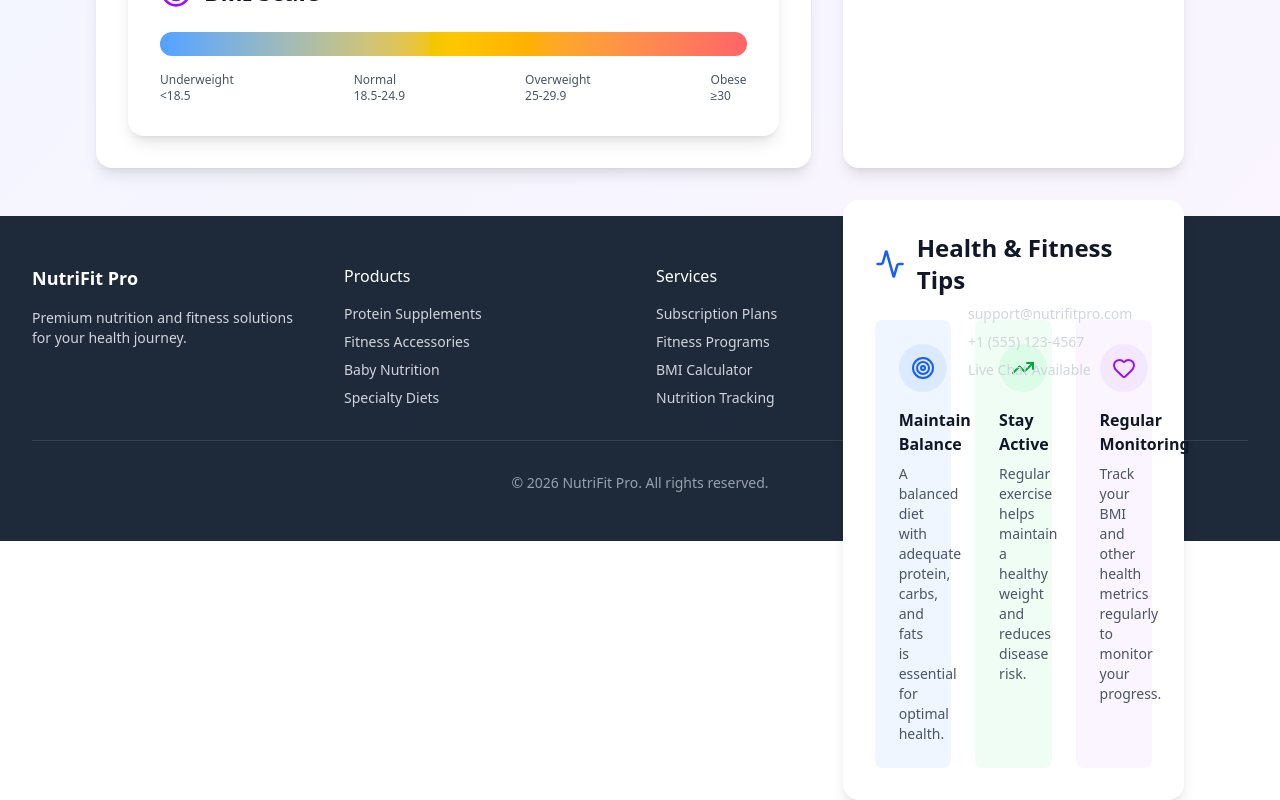
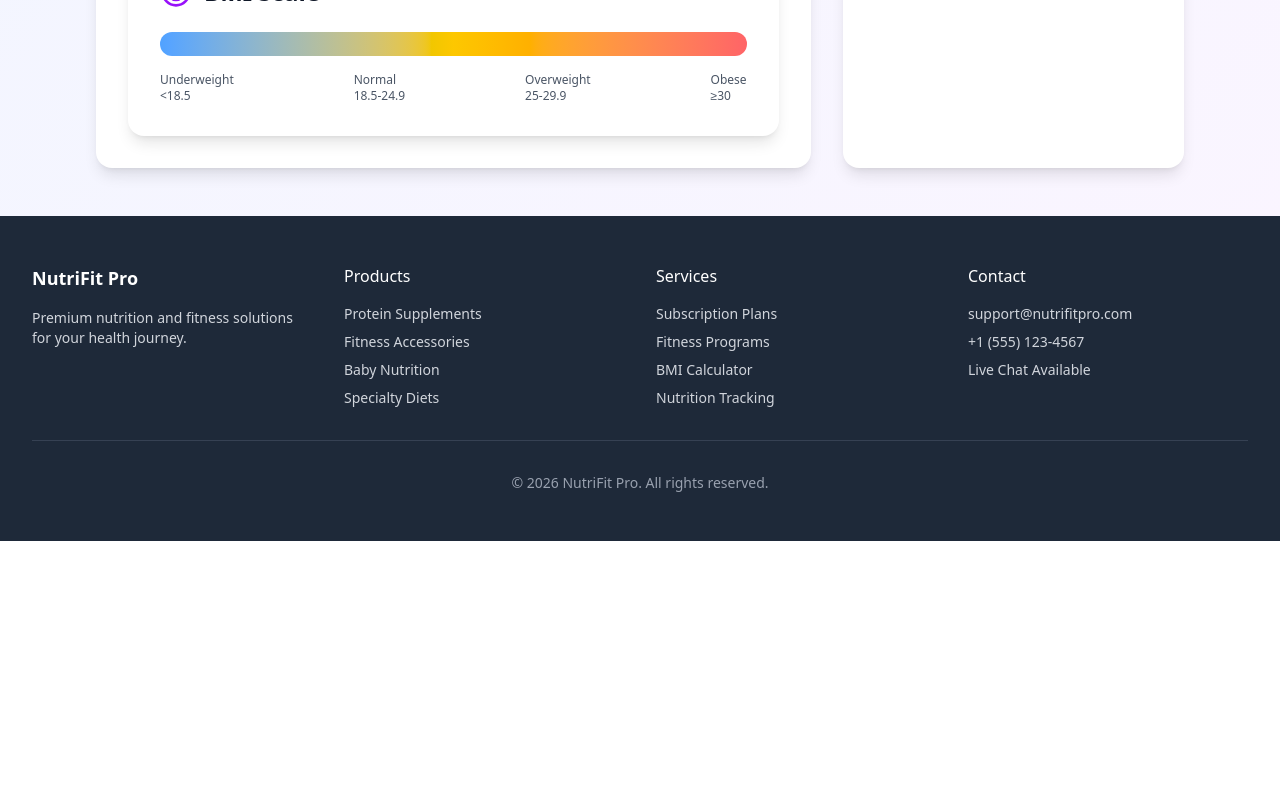
Before and after one commit to paulsunny90/protein-pro, a React (Vite) app in the folder Client/: page /bmi in a window 1280 px wide. Shown: the part 1280-2080 px from the top of the page. After the commit the page ends 1821 px from the top, so only its background shows below. Built offline with nearby package versions, Linux system fonts and the light colour scheme.

Commit message:
user ui craeted

```diff
--- a/Client/src/contexts/AuthContext.tsx
+++ b/Client/src/contexts/AuthContext.tsx
@@ -14,7 +14,7 @@ const AuthContext = createContext<AuthContextType | undefined>(undefined);
 export const AuthProvider = ({ children }: { children: ReactNode }) => {
   const [user, setUser] = useState<any>(null);
 
-  const login = async (email: string, password: string): Promise<boolean> => {
+  const login = async (email: string, _password: string): Promise<boolean> => {
     // In a real app, you would make an API call to your backend
     // For now, we'll simulate a successful login
     try {
@@ -39,7 +39,7 @@ export const AuthProvider = ({ children }: { children: ReactNode }) => {
     }
   };
 
-  const register = async (name: string, email: string, password: string): Promise<boolean> => {
+  const register = async (name: string, email: string, _password: string): Promise<boolean> => {
     // In a real app, you would make an API call to register the user
     try {
       // Simulate API call delay
--- a/Client/src/features/user/auth/LoginPage.tsx
+++ b/Client/src/features/user/auth/LoginPage.tsx
@@ -1,5 +1,5 @@
 import React, { useState } from 'react';
-import { Lock, Mail, Eye, EyeOff, User, ArrowRight } from 'lucide-react';
+import { Lock, Mail, Eye, EyeOff, ArrowRight } from 'lucide-react';
 import { Link, useNavigate } from 'react-router-dom';
 import { useAuth } from '../../../contexts/AuthContext';
 
--- a/Client/src/features/user/bmi-calculator/BMICalculator.tsx
+++ b/Client/src/features/user/bmi-calculator/BMICalculator.tsx
@@ -1,5 +1,5 @@
-import React, { useState } from 'react';
-import { Calculator, Heart, Activity, Target, TrendingUp, MessageCircle, Send, Bot } from 'lucide-react';
+import { useState } from 'react';
+import { Calculator, Heart, Target, Send, Bot } from 'lucide-react';
 
 const BMICalculator = () => {
   const [unit, setUnit] = useState<'metric' | 'imperial'>('metric');
@@ -17,7 +17,6 @@ const BMICalculator = () => {
     { id: 1, text: "Hello! I'm your health assistant. I can help you understand your BMI results and provide personalized health recommendations. Enter your details in the calculator to get started!", sender: 'ai' }
   ]);
   const [currentMessage, setCurrentMessage] = useState('');
-  const [isChatOpen, setIsChatOpen] = useState(false);
 
   const calculateBMI = () => {
     if (!height || !weight) return;
@@ -76,6 +75,29 @@ const BMICalculator = () => {
 
   const getAIRecommendation = (bmi: number, category: string, gender: string, age: number) => {
     let recommendation = `Based on your BMI of ${bmi.toFixed(1)} (${category}), here are some personalized recommendations:\n\n`;
+
+    // Gender-specific recommendations
+    if (gender === 'female') {
+      recommendation += `As a ${age > 50 ? 'woman over 50' : 'woman'}, consider:\n`;
+      if (age > 50) {
+        recommendation += "• Focus on calcium and vitamin D for bone health\n";
+        recommendation += "• Include strength training to maintain muscle mass\n";
+        recommendation += "• Monitor iron levels, especially if menstruating\n\n";
+      } else {
+        recommendation += "• Ensure adequate iron intake\n";
+        recommendation += "• Consider prenatal nutrition if planning pregnancy\n\n";
+      }
+    } else {
+      recommendation += `As a ${age > 50 ? 'man over 50' : 'man'}, consider:\n`;
+      if (age > 50) {
+        recommendation += "• Focus on heart health with omega-3 fatty acids\n";
+        recommendation += "• Include resistance training for muscle maintenance\n";
+        recommendation += "• Monitor testosterone levels with age\n\n";
+      } else {
+        recommendation += "• Focus on building lean muscle mass\n";
+        recommendation += "• Ensure adequate protein intake\n\n";
+      }
+    }
 
     if (bmi < 18.5) {
       recommendation += "• Consider increasing your caloric intake with nutrient-dense foods\n";
@@ -406,46 +428,6 @@ const BMICalculator = () => {
                 </div>
               </div>
             </div>
-
-            {/* Health Tips */}
-            <div className="bg-white rounded-2xl shadow-lg p-8">
-              <div className="flex items-center mb-6">
-                <Activity className="h-8 w-8 text-blue-600 mr-3" />
-                <h2 className="text-2xl font-bold text-gray-900">Health & Fitness Tips</h2>
-              </div>
-
-              <div className="grid grid-cols-1 md:grid-cols-3 gap-6">
-                <div className="bg-blue-50 rounded-lg p-6">
-                  <div className="bg-blue-100 w-12 h-12 rounded-full flex items-center justify-center mb-4">
-                    <Target className="h-6 w-6 text-blue-600" />
-                  </div>
-                  <h3 className="font-semibold text-gray-900 mb-2">Maintain Balance</h3>
-                  <p className="text-gray-600 text-sm">
-                    A balanced diet with adequate protein, carbs, and fats is essential for optimal health.
-                  </p>
-                </div>
-
-                <div className="bg-green-50 rounded-lg p-6">
-                  <div className="bg-green-100 w-12 h-12 rounded-full flex items-center justify-center mb-4">
-                    <TrendingUp className="h-6 w-6 text-green-600" />
-                  </div>
-                  <h3 className="font-semibold text-gray-900 mb-2">Stay Active</h3>
-                  <p className="text-gray-600 text-sm">
-                    Regular exercise helps maintain a healthy weight and reduces disease risk.
-                  </p>
-                </div>
-
-                <div className="bg-purple-50 rounded-lg p-6">
-                  <div className="bg-purple-100 w-12 h-12 rounded-full flex items-center justify-center mb-4">
-                    <Heart className="h-6 w-6 text-purple-600" />
-                  </div>
-                  <h3 className="font-semibold text-gray-900 mb-2">Regular Monitoring</h3>
-                  <p className="text-gray-600 text-sm">
-                    Track your BMI and other health metrics regularly to monitor your progress.
-                  </p>
-                </div>
-              </div>
-            </div>
           </div>
         </div>
       </div>
--- a/Client/src/features/user/dashboard/Dashboard.tsx
+++ b/Client/src/features/user/dashboard/Dashboard.tsx
@@ -1,5 +1,5 @@
-import React, { useState, useEffect } from 'react';
-import { Calendar, Target, TrendingUp, Award, Plus, Edit3, BarChart3, Heart, User } from 'lucide-react';
+import { useState } from 'react';
+import { Calendar, Target, TrendingUp, Award, Plus, Edit3, BarChart3, Heart } from 'lucide-react';
 import { LineChart, Line, XAxis, YAxis, CartesianGrid, Tooltip, ResponsiveContainer, PieChart, Pie, Cell } from 'recharts';
 
 const Dashboard = () => {
@@ -163,7 +163,7 @@ const Dashboard = () => {
               dataKey="value"
               label={({ name, percent }) => `${name} ${percent ? (percent * 100).toFixed(0) : '0'}%`}
             >
-              {goalData.map((entry, index) => (
+              {goalData.map((_, index) => (
                 <Cell key={`cell-${index}`} fill={COLORS[index % COLORS.length]} />
               ))}
             </Pie>
--- a/Client/src/features/user/fitness/FitnessPlans.tsx
+++ b/Client/src/features/user/fitness/FitnessPlans.tsx
@@ -1,4 +1,4 @@
-import React, { useState } from 'react';
+import { useState } from 'react';
 import { Dumbbell, Target, Timer, TrendingUp, Users, Star } from 'lucide-react';
 
 interface FitnessPlan {
--- a/Client/src/features/user/home/HomePage.tsx
+++ b/Client/src/features/user/home/HomePage.tsx
@@ -1,4 +1,4 @@
-import React from 'react';
+
 import { Link } from 'react-router-dom';
 import { Package, TrendingUp, Heart, Users, Star, Shield } from 'lucide-react';
 
--- a/Client/src/features/user/navigation/Navigation.tsx
+++ b/Client/src/features/user/navigation/Navigation.tsx
@@ -1,4 +1,4 @@
-import React, { useState } from 'react';
+import { useState } from 'react';
 import { Link, useLocation } from 'react-router-dom';
 import { ShoppingCart, Home, Package, BarChart3, Heart, Menu, TrendingUp, Mail, User, LogOut } from 'lucide-react';
 import { useAuth } from '../../../contexts/AuthContext';
--- a/Client/src/features/user/orders/OrderPage.tsx
+++ b/Client/src/features/user/orders/OrderPage.tsx
@@ -1,5 +1,5 @@
 import React, { useState, useEffect } from 'react';
-import { CreditCard, MapPin, Phone, Mail, User, Building2, CheckCircle, Clock, AlertCircle, Package } from 'lucide-react';
+import { CreditCard, MapPin, Phone, Mail, User, Building2, CheckCircle } from 'lucide-react';
 import { useLocation, useNavigate } from 'react-router-dom';
 import { useAuth } from '../../../contexts/AuthContext';
 
--- a/Client/src/features/user/products/CartPage.tsx
+++ b/Client/src/features/user/products/CartPage.tsx
@@ -1,4 +1,4 @@
-import React, { useState } from 'react';
+import { useState } from 'react';
 import { ShoppingCart, Plus, Minus, Trash2, ArrowRight } from 'lucide-react';
 import { Link } from 'react-router-dom';
 
--- a/Client/src/features/user/products/ProductsPage.tsx
+++ b/Client/src/features/user/products/ProductsPage.tsx
@@ -1,4 +1,4 @@
-import React, { useState } from 'react';
+import { useState } from 'react';
 import { ShoppingCart, Star, Filter, Grid, List, Heart, Shield } from 'lucide-react';
 import { Link } from 'react-router-dom';
 
--- a/Client/src/features/user/products/details/ProductDetailsPage.tsx
+++ b/Client/src/features/user/products/details/ProductDetailsPage.tsx
@@ -1,4 +1,4 @@
-import React, { useState } from 'react';
+import { useState } from 'react';
 import { Star, ShoppingCart, Heart, Shield, Truck, RotateCcw, StarHalf } from 'lucide-react';
 import { useParams, useNavigate } from 'react-router-dom';
 import { useAuth } from '../../../../contexts/AuthContext';
@@ -9,7 +9,6 @@ const ProductDetailsPage = () => {
   const { isAuthenticated } = useAuth();
   const [quantity, setQuantity] = useState(1);
   const [selectedSize, setSelectedSize] = useState('Medium');
-  const [selectedRating, setSelectedRating] = useState(0);
 
   // Mock product data - in a real app, this would come from an API
   const product = {
```
